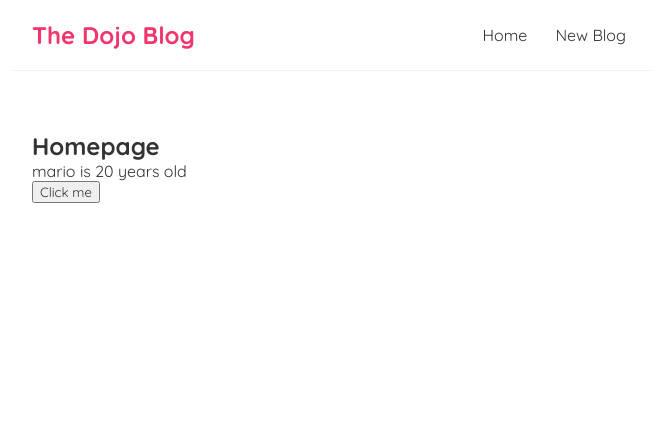
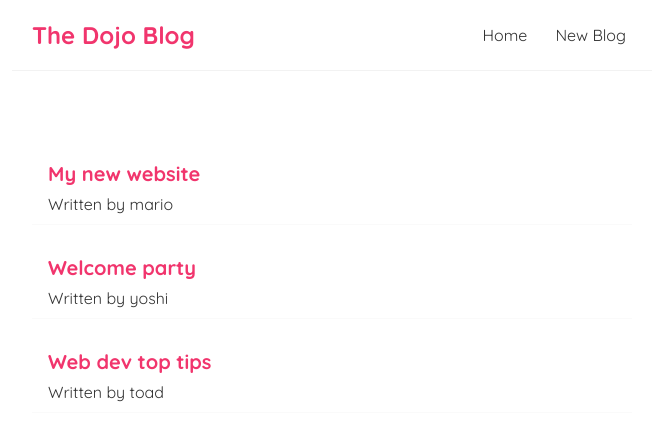
Before and after one commit to MaGo0506/react-blog, a React (Create React App) app: page / in a window 1280 px wide. Shown: the top 440 px of the page, without its empty margins (308-964 px from the left). Built offline with nearby package versions, Linux system fonts and the light colour scheme; the HTML template or start-up script is replaced by a standard one.

Commit message:
Outputting Lists

```diff
--- a/src/Home.js
+++ b/src/Home.js
@@ -1,20 +1,20 @@
 import { useState } from "react";
 
 const Home = () => {
-    // let name = 'mario';
-    const [ name, setName ] = useState('mario');
-    const [ age, setAge ] = useState(20);
-
-    const handleClick = () => {
-        setName('luigi');
-        setAge(30);
-    }
+    const [ blogs, setBlogs ] = useState([
+        { title: 'My new website', body: 'lorem ipsum...', author: 'mario', id: 1 },
+        { title: 'Welcome party', body: 'lorem ipsum...', author: 'yoshi', id: 2 },
+        { title: 'Web dev top tips', body: 'lorem ipsum...', author: 'toad', id: 3 }
+    ]);
 
     return (
         <div className="home">
-            <h2>Homepage</h2>
-            <p>{ name } is { age } years old</p>
-            <button onClick={ handleClick }>Click me</button>
+            { blogs.map((blog) => (
+                <div className="blog-preview" key={ blog.id }>
+                    <h2>{ blog.title }</h2>
+                    <p>Written by { blog.author }</p>
+                </div>
+            ))}
         </div>
     );
 }
--- a/src/index.css
+++ b/src/index.css
@@ -39,3 +39,21 @@
   margin: 40px auto;
   padding: 20px;
 }
+
+/* blog previews / list */
+.blog-preview {
+  padding: 10px 16px;
+  margin: 20px 0;
+  border-bottom: 1px solid #fafafa;
+  transition: all 0.3s ease;
+}
+
+.blog-preview:hover {
+  box-shadow: 1px 3px 5px rgba(0, 0, 0, 1);
+}
+
+.blog-preview h2 {
+  font-size: 20px;
+  color: #f1356d;
+  margin-bottom: 8px;
+}
```
